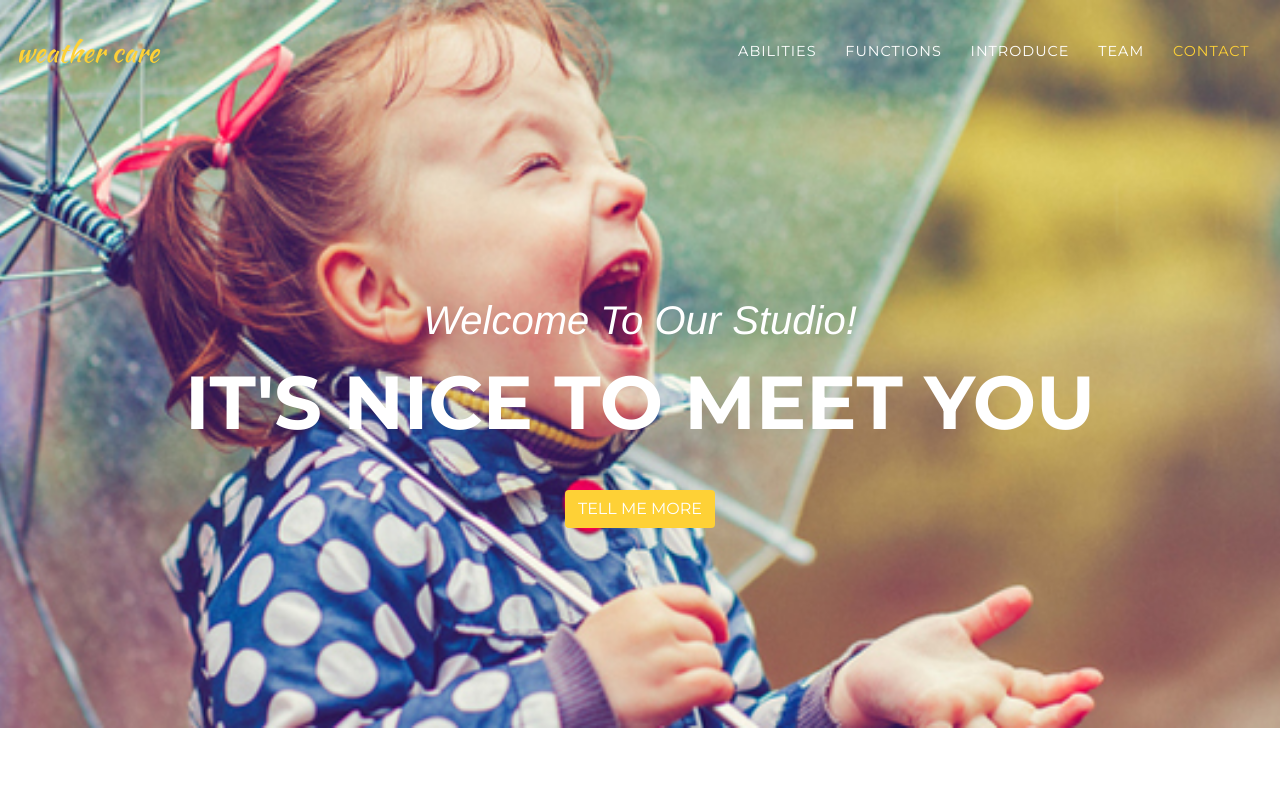
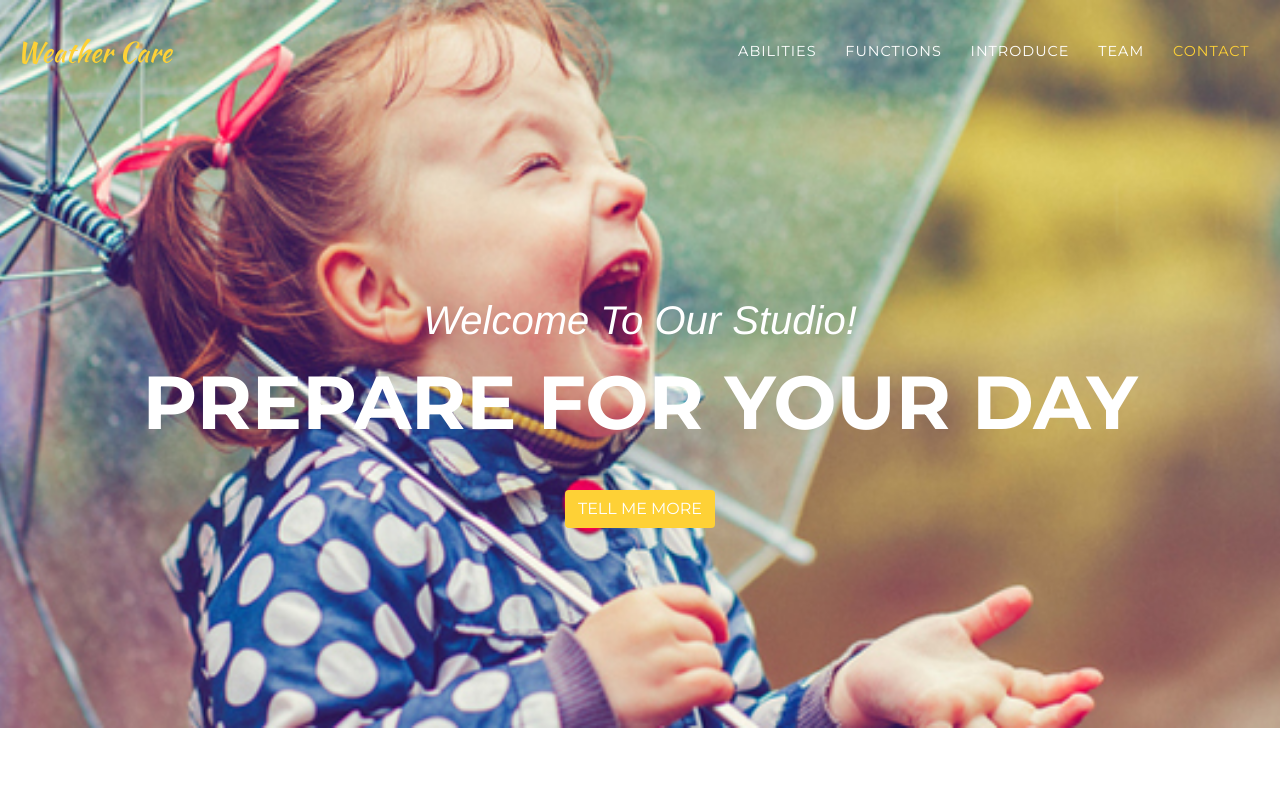
Before and after one commit to hyunny7487/hyunny7487.github.io, a website with bundled scripts: page index.html in a window 1280 px wide. Shown: the top 800 px of the page. Built offline with nearby package versions, Linux system fonts and the light colour scheme; a web font is replaced by a local one.

Commit message:
main title

```diff
--- a/index.html
+++ b/index.html
@@ -31,7 +31,7 @@
     <nav class="navbar navbar-expand-lg navbar-dark fixed-top" id="mainNav">
       <!-- [try] 브랜드 로고 바꾸기 or 자기이름 넣기-->
       <!-- [try] 작성한 서비스 이름을 적어주세요 -->
-      <a class="navbar-brand" href="#page-top">weather care </a>
+      <a class="navbar-brand" href="#page-top">Weather Care </a>
       <button class="navbar-toggler navbar-toggler-right" type="button" data-toggle="collapse" data-target="#navbarResponsive" aria-controls="navbarResponsive" aria-expanded="false" aria-label="Toggle navigation">
         Menu
       <i class="fa fa-bars"></i>
@@ -67,7 +67,7 @@
         <div class="intro-text">
           <!-- [try]처음화면 글 바꾸기 -->
           <div class="intro-lead-in">Welcome To Our Studio!</div>
-          <div class="intro-heading">It's Nice To Meet You</div>
+          <div class="intro-heading">Prepare for Your Day</div>
           <a href="#services" class="btn btn-xl">Tell Me More</a>
         </div>
       </div>
```
